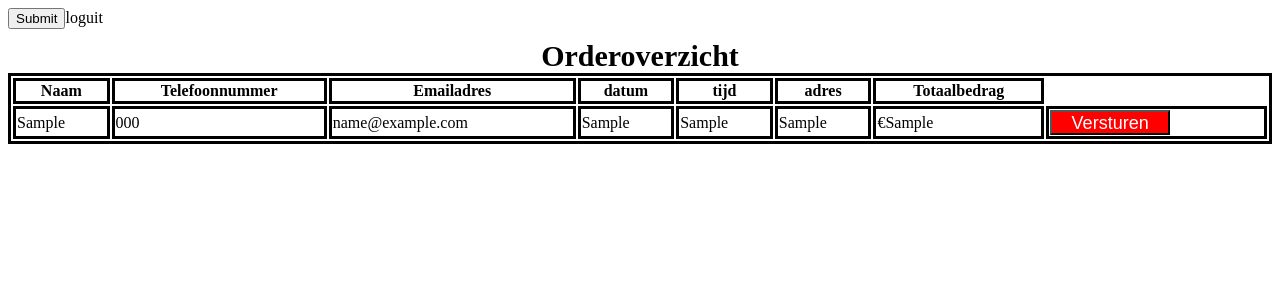
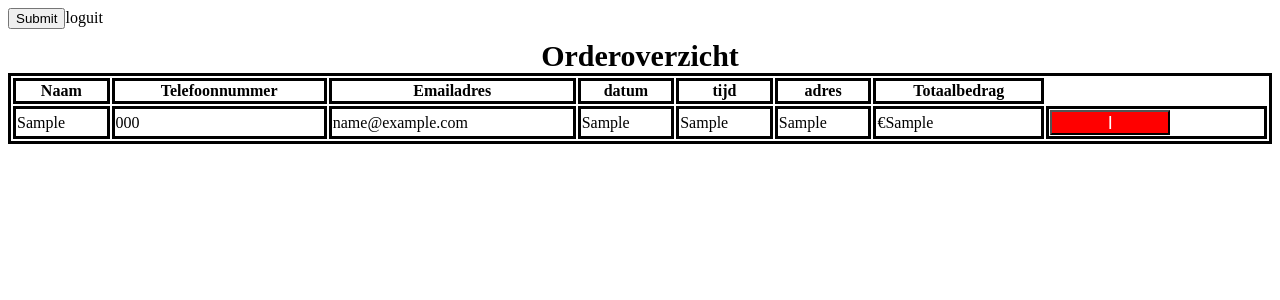
Before and after one commit to MaartenVanNimwegen/CCS, a PHP site: page /adminoverzicht.php in a window 1280 px wide. Shown: the top 300 px of the page. Run offline with PHP 8.4, Linux system fonts and the light colour scheme; tables that the repository leaves empty or names only in its code hold one stand-in row (values such as "Sample post").

Commit message:
veranderingen

```diff
--- a/adminoverzicht.php
+++ b/adminoverzicht.php
@@ -100,7 +100,7 @@ if($total!=0){
       <td>".$result['tijd']."</td>
       <td>".$result['adres']."</td>
       <td>".'€'.$result['totaal']."</td>
-      <td><a href='versturen.php?naam=$result[naam]&telef=$result[telef]&email=$result[email]&datum=$result[datum]' onclick='return checkdelete()'><input type='submit' value='Versturen' id='deletebtn'></a></td>
+      <td><a href='versturen.php?naam=$result[naam]&telef=$result[telef]&email=$result[email]&datum=$result[datum]' onclick='return checkdelete()'><input type='submit' value='I' id='deletebtn'></a></td>
       </tr>
       ";
   }
--- a/versturen.php
+++ b/versturen.php
@@ -7,6 +7,7 @@ $email= $_GET['email'];
 $telef =  $_GET['telef'];
 $aantal = $_GET['tijd'];
 $totaal = $_GET['totaal'];
+$ID = $_GET['ID'];
 
 $receiver = array($email, 'kevinka1239@gmail.com');
 $subject="Uw bestelling is verzonden";
@@ -27,7 +28,7 @@ if(mail(implode(',',$receiver), $subject, $body)){
 include("conn.php");
 error_reporting(0);
 
-$query1 = "DELETE FROM bestelling WHERE naam='$naam' && totaal='$totaal' && telef='$telef' && email='$email'  && datum='$datum'  && adres='$adres'  && tijd='$tijd'";
+$query1 = "DELETE FROM bestelling WHERE naam='$naam' && totaal='$totaal' && telef='$telef' && email='$email'  && datum='$datum'  && adres='$adres'  && tijd='$tijd'  && id='$ID' ";
 
 $data1=mysqli_query($conn, $query1);
 
```
